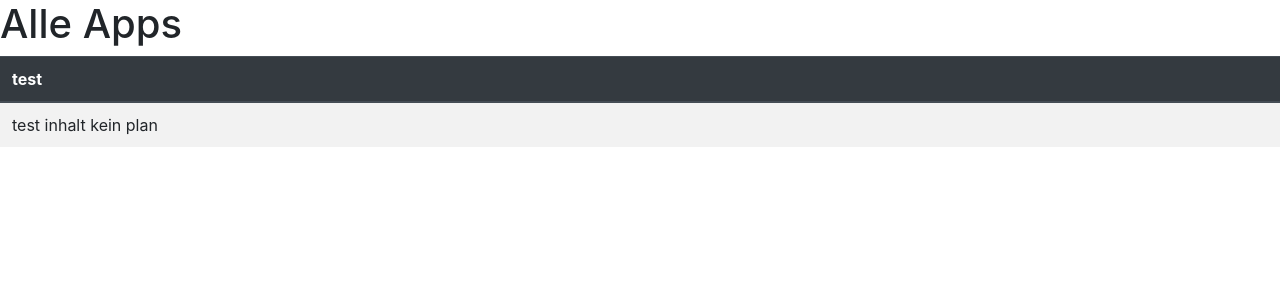
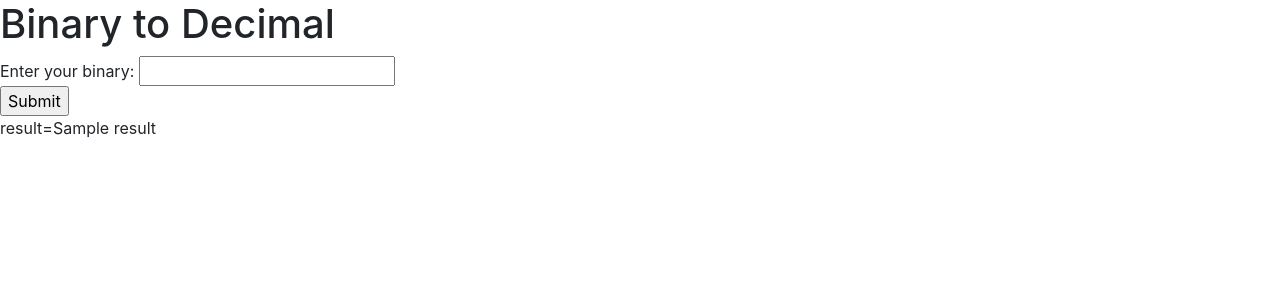
Before and after one commit to PaulAndert/Toolbox, a Django app: template Toolbox/templates/app/binaryToDecimal.html in a window 1280 px wide. Shown: the top 300 px of the page. Run offline with Django 4.2, Linux system fonts and the light colour scheme; the template is opened without the code that fills it: most values are stand-ins (such as "Sample title", 1, 10 or a date in 2020); some libraries are stand-ins or nearby versions.

Commit message:
webseite ist fertig kappa

```diff
--- a/Toolbox/Toolbox/urls.py
+++ b/Toolbox/Toolbox/urls.py
@@ -22,5 +22,6 @@ urlpatterns = [
     path('', ApplicationList.as_view(), name='app_list'),
     path('admin/', admin.site.urls),
     path('<int:pk>/', manage_functions, name='manage'),
+    path('1/binaryToDecimal', binaryToDecimal, name='binaryToDecimal')
 
 ]
--- a/Toolbox/templates/app/binaryToDecimal.html
+++ b/Toolbox/templates/app/binaryToDecimal.html
@@ -1,18 +1,18 @@
 {% extends 'app/base.html' %}
+{%  load bootstrap4 %}
 
 {% block content %}
 
-<h1>Alle Apps</h1>
+<h1>Binary to Decimal</h1>
 
-<table class="table table-striped">
-    <thead class="thead-dark">
-        <tr>
-            <th>test</th>
-        </tr>
-    </thead>
-    <tr>
-        <td>test inhalt kein plan</td>
-    </tr>
-</table>
+<form action="binaryToDecimal" method="post">
+    {% csrf_token %}
+
+    Enter your binary: <input type="text" name="bin" >
+    <br>
+    <input type="submit">
+    <p>result={{ result }}</p>
+
+</form>
 
 {% endblock %}
```
Also changed, not shown: Toolbox/app/views.py (+5 -2 lines).
